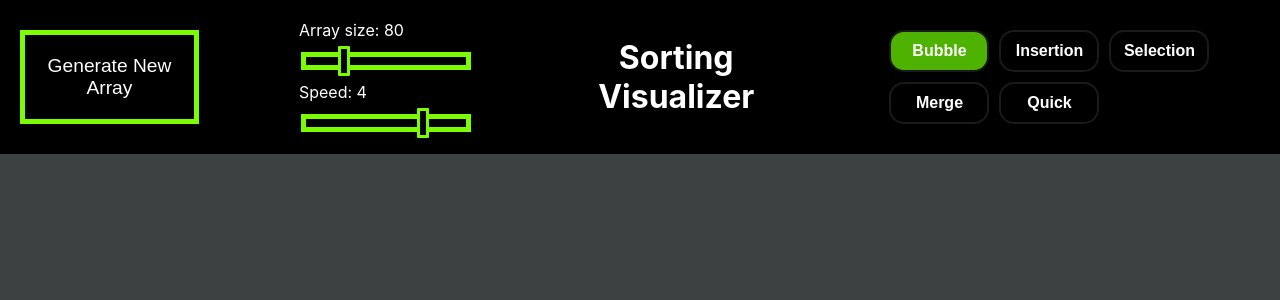
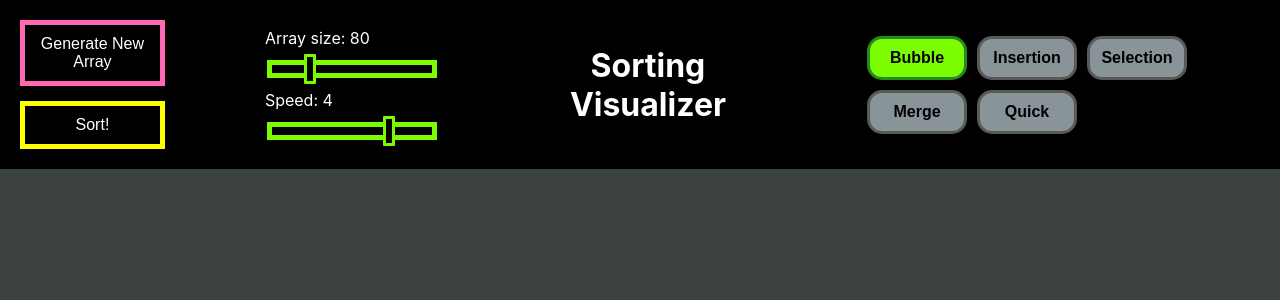
Before and after one commit to AdamPaunovic/Sorting-Visualizer, a React (Create React App) app: page / in a window 1280 px wide. Shown: the top 300 px of the page. Built offline with nearby package versions, Linux system fonts and the light colour scheme.

Commit message:
Added sort button

```diff
--- a/src/components/Header/Header.css
+++ b/src/components/Header/Header.css
@@ -1,12 +1,15 @@
 :root {
     --main-background: #000;
     --main-text: #fff;
-    --generate-btn-color: lawngreen;
+    --generate-btn-border: hotpink;
+    --sort-btn-border: #FFFF00;
     --slider-color: lawngreen;
-    --algorighmBtn-background: transparent;
+    --algorighmBtn-background: #899499;
     --algorithmBtn-text: #000;
-    --algorithmBtn-border: #1A1A1A;
-    --selected: #4EB300;
+    --algorithmBtn-border: #595959;
+    --algorithmBtn-hover: #B2BEB5;
+    --selected-background: lawngreen;
+    --selected-border: #228B22;
 }
 
 .header {
@@ -22,14 +25,31 @@
     z-index: 1000;
 }
 
+.button-container {
+    display: flex;
+    flex-direction: column;
+}
+
+
 #generateArrBtn {
-    padding: 20px 20px;
-    font-size: 1.2rem;
+    padding: 10px 15px;
+    font-size: 1rem;
     background-color: transparent;
-    border: 5px solid var(--generate-btn-color);
+    border: 5px solid var(--generate-btn-border);
+    color: var(--main-text);
+    cursor: pointer;
+    margin-bottom: 15px;
+}
+
+#sortBtn {
+    padding: 10px 15px;
+    font-size: 1rem;
+    background-color: transparent;
+    border: 5px solid var(--sort-btn-border);
     color: var(--main-text);
     cursor: pointer;
 }
+
 
 .array-inputs {
     display: flex;
@@ -96,23 +116,23 @@ h1 {
 
 .algorithmBtn {
     appearance: none;
-    background-color: transparent;
-    border: 2px solid var(--algorithmBtn-border);
+    background-color: var(--algorighmBtn-background);
+    border: 3px solid var(--algorithmBtn-border);
+    color: var(--algorithmBtn-text);
     border-radius: 15px;
     width: 100px;
     padding: 10px;
     box-sizing: border-box;
-    color: #fff;
     cursor: pointer;
     display: inline-block;
-    font-size: 16px;
+    font-size: 1rem;
     font-family: Arial, Helvetica, sans-serif;
     font-weight: 600;
     transition: all 300ms cubic-bezier(.25, 1, .30, 1);
 }
 
 .algorithmBtn:hover {
-    background-color: var(--algorithmBtn-border);
+    background-color: var(--algorithmBtn-hover);
     transform: translateY(-2px);
   }
 
@@ -121,5 +141,6 @@ h1 {
   }
 
 .algorithmBtn.selected {
-    background-color: var(--selected); /* Highlight color for the selected algorithm */
+    background-color: var(--selected-background);
+    border-color: var(--selected-border);
 }
--- a/src/components/Header/Header.jsx
+++ b/src/components/Header/Header.jsx
@@ -9,12 +9,17 @@ function Header({
     onSpeedChange,
     onAlgorithmChange,
     onGenerateNewArray,
+    onSortArray,
     algorithms
 }) {
     return (
         <header className="header">
 
-            <button id="generateArrBtn" onClick={onGenerateNewArray}>Generate New Array</button>
+            <div className="button-container">
+                <button id="generateArrBtn" onClick={onGenerateNewArray}>Generate New Array</button>
+                <button id="sortBtn" onClick={onSortArray}>Sort!</button>
+            </div>
+
 
             {/* Array Controls */}
             <div className="array-inputs">
```
